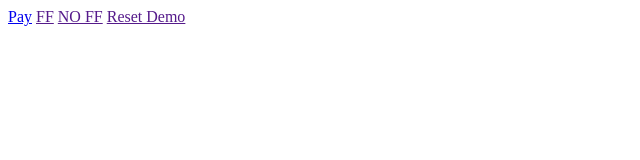
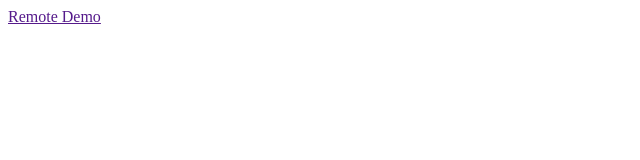
Before and after one commit to JPanf/remot-demo, a plain HTML site: page index.html in a window 1280 px wide. Shown: the whole page, without its empty margins (0-640 px from the left). Drawn offline with Linux system fonts and the light colour scheme.

```diff
--- a/index.html
+++ b/index.html
@@ -9,9 +9,6 @@
     <script>/* Google Analitics */</script>
 </head>
 <body>
-    <a href="branch1.html">Pay</a>
-    <a href="">FF</a>
-    <a href="">NO FF</a>
-    <a href="">Reset Demo</a>
+        <a href="">Remote Demo</a>
 </body>
 </html>
```
